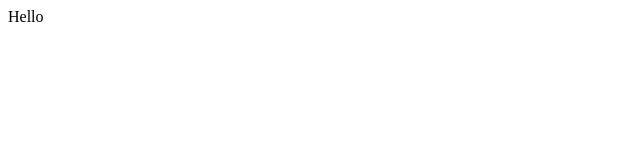
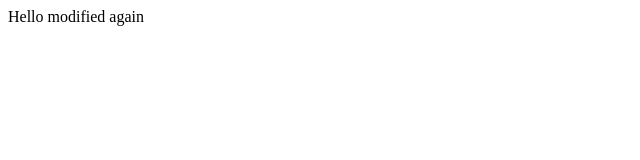
Before and after one commit to Joker131313/FirstRepo, a plain HTML site: page index.html in a window 1280 px wide. Shown: the whole page, without its empty margins (0-640 px from the left). Drawn offline with Linux system fonts and the light colour scheme.

Commit message:
one more commit after ading keys

```diff
--- a/index.html
+++ b/index.html
@@ -1 +1 @@
-<div>Hello</div>
+<div>Hello modified again</div>
```
